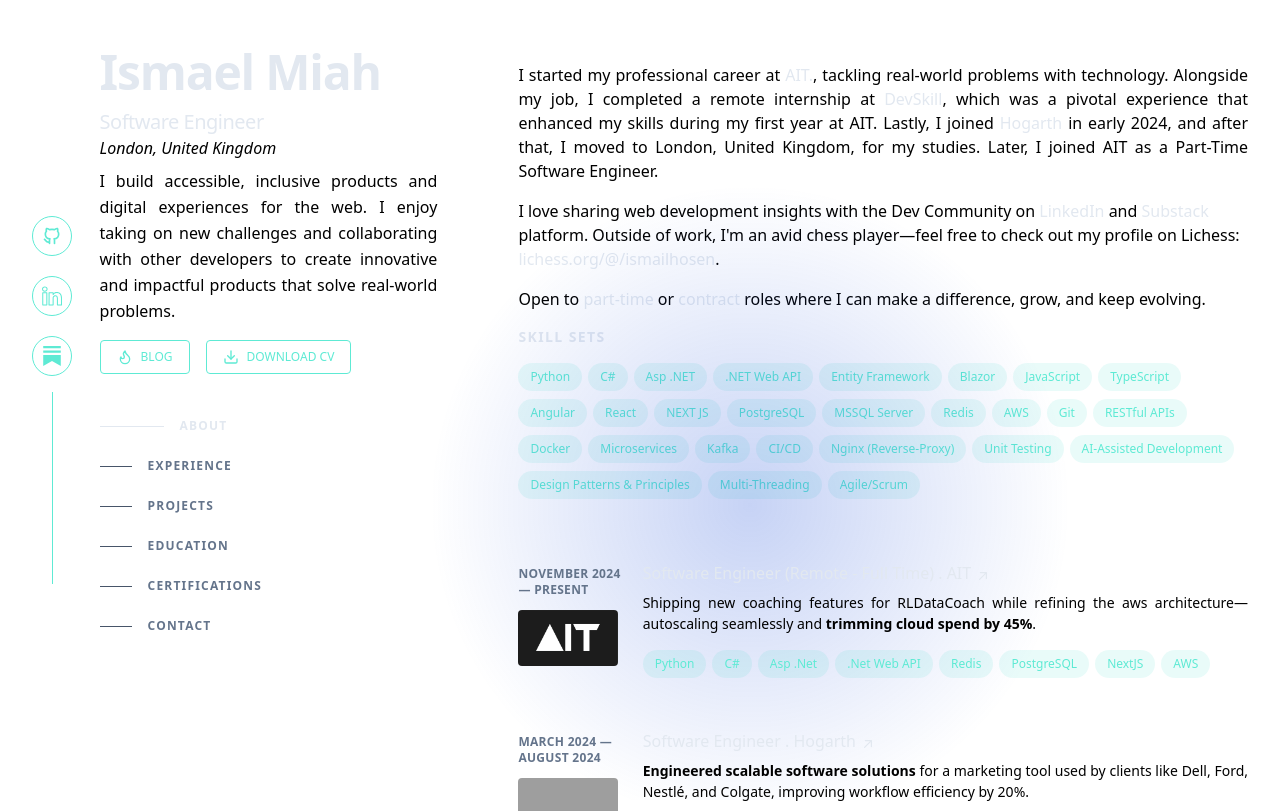
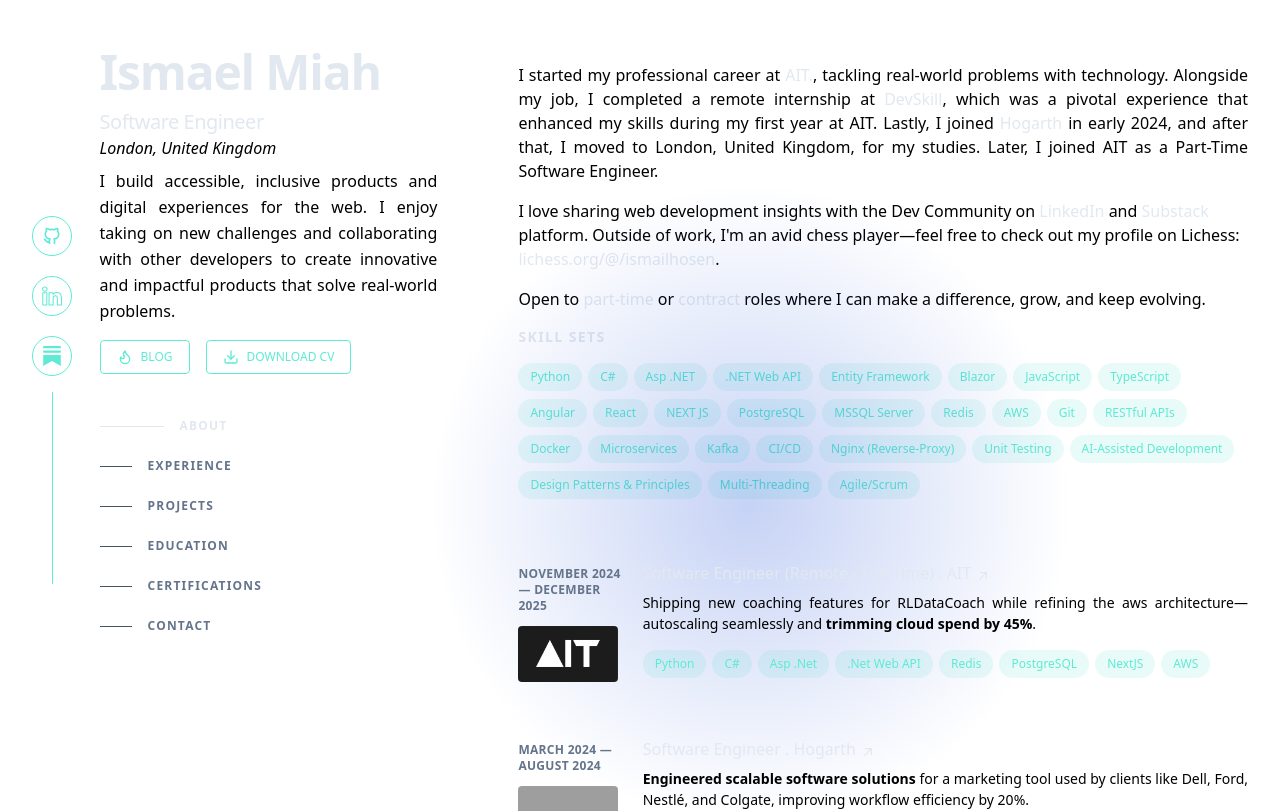
Before and after one commit to ismaelmiah/Portfolio-v2, a Next.js app: page / in a window 1280 px wide. Shown: the top 811 px of the page. Built offline with nearby package versions, Linux system fonts and the light colour scheme; grey boxes are pictures that could not be loaded.

Commit message:
update employement status

```diff
--- a/pages/experience/details.tsx
+++ b/pages/experience/details.tsx
@@ -24,7 +24,7 @@
 
 const experiences: DetailedExperience[] = [
   {
-    period: "November 2024 — Present",
+    period: "November 2024 — December 2025",
     company: "AIT",
     logo: "/images/experiences/ait.jpg",
     role: "Software Engineer (Remote - Full Time)",
--- a/pages/experience/index.tsx
+++ b/pages/experience/index.tsx
@@ -50,7 +50,7 @@
 
 const experiences: ExperienceItem[] = [
   {
-    period: "November 2024 — Present",
+    period: "November 2024 — December 2025",
     company: "AIT",
     logo: "/images/experiences/ait.jpg",
     role: "Software Engineer (Remote - Full Time)",
```
